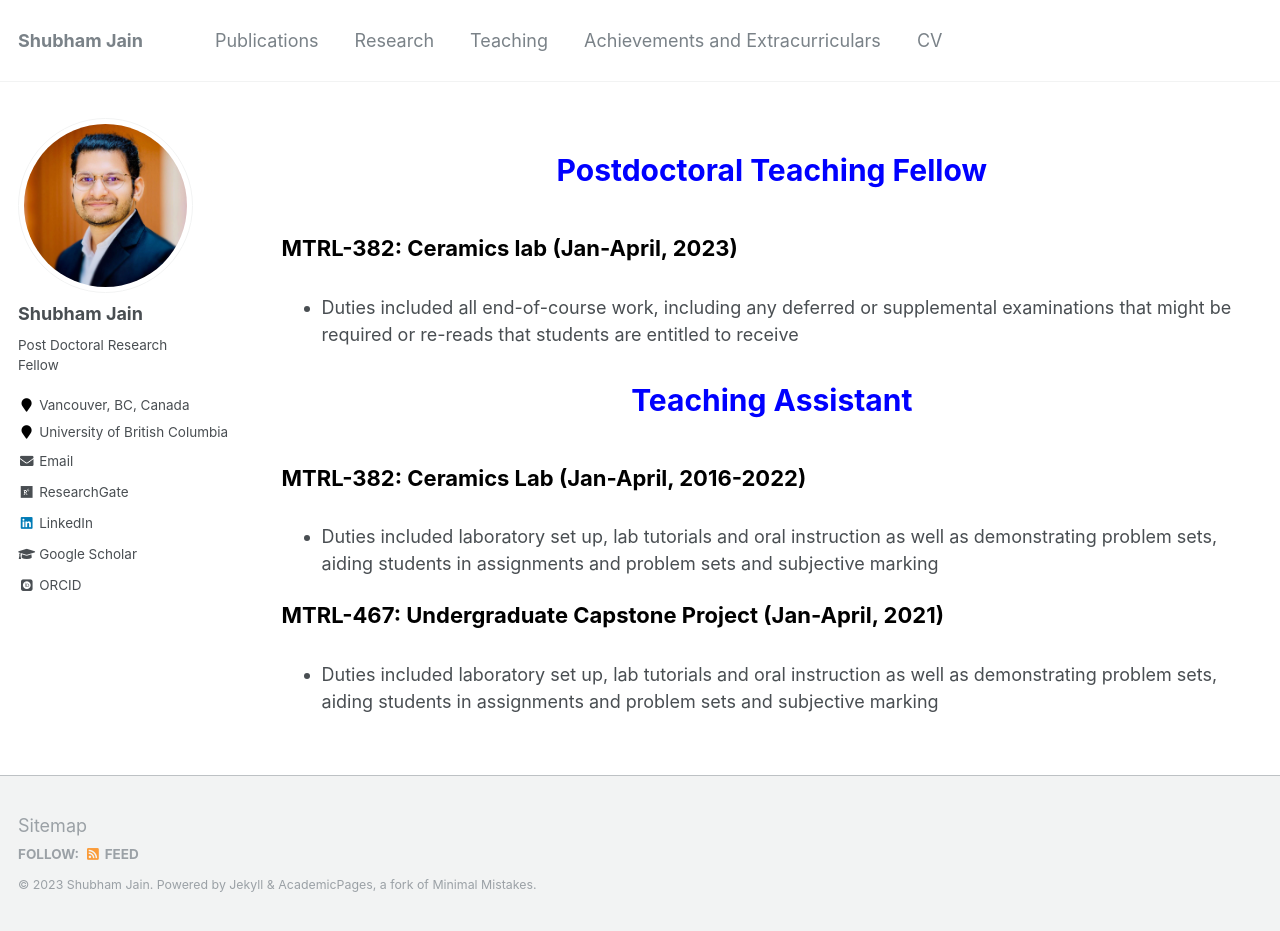
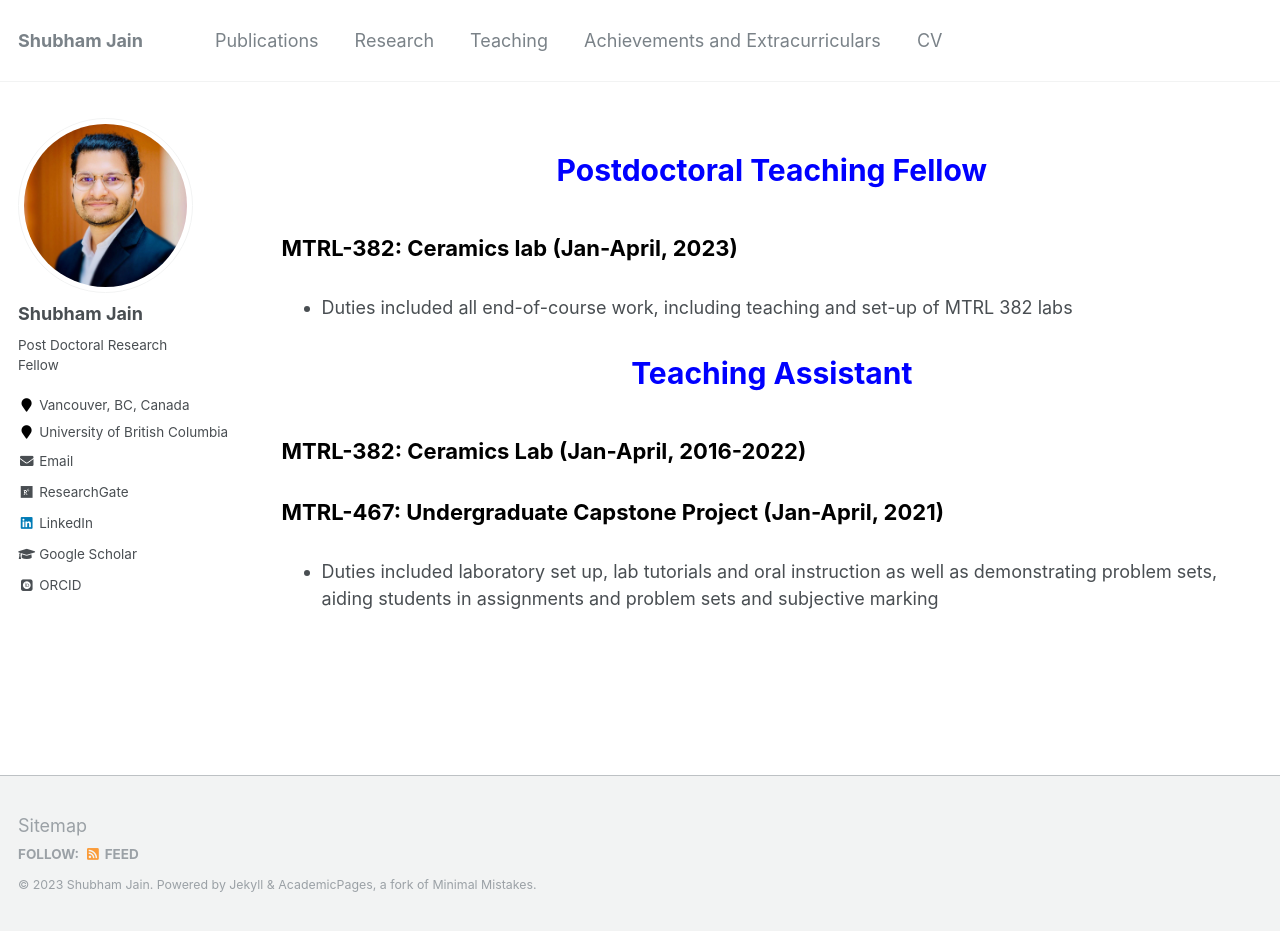
Before and after one commit to shubhamj2611/shubhamj2611.github.io, a Jekyll site: the page built from _pages/teaching.md, in a window 1280 px wide and 931 px high. Built offline with Jekyll 4.4.1, drawn with Linux system fonts in a browser that asks for light colours; some web fonts are replaced.

Commit message:
Update teaching.md

```diff
--- a/_pages/teaching.md
+++ b/_pages/teaching.md
@@ -9,14 +9,12 @@ author_profile: true
 
 <p style="text-align:left; color:Black; font-size:22px; font-weight:bold;"> MTRL-382: Ceramics lab (Jan-April, 2023)</p>
 
-* Duties included all end-of-course work, including any deferred or supplemental examinations that might be required or re-reads that students are entitled to receive
+* Duties included all end-of-course work, including teaching and set-up of MTRL 382 labs
 
 <p style="text-align:center; color:Blue; font-size:30px; font-weight:bold;"> Teaching Assistant </p>
 
 <p style="text-align:left; color:Black; font-size:22px; font-weight:bold;"> MTRL-382: Ceramics Lab (Jan-April, 2016-2022) </p>
 
-* Duties included laboratory set up, lab tutorials and oral instruction as well as demonstrating problem sets, aiding students in assignments and problem sets and subjective marking
-
 <p style="text-align:left; color:Black; font-size:22px; font-weight:bold;"> MTRL-467: Undergraduate Capstone Project (Jan-April, 2021) </p>
 
 * Duties included laboratory set up, lab tutorials and oral instruction as well as demonstrating problem sets, aiding students in assignments and problem sets and subjective marking
```
